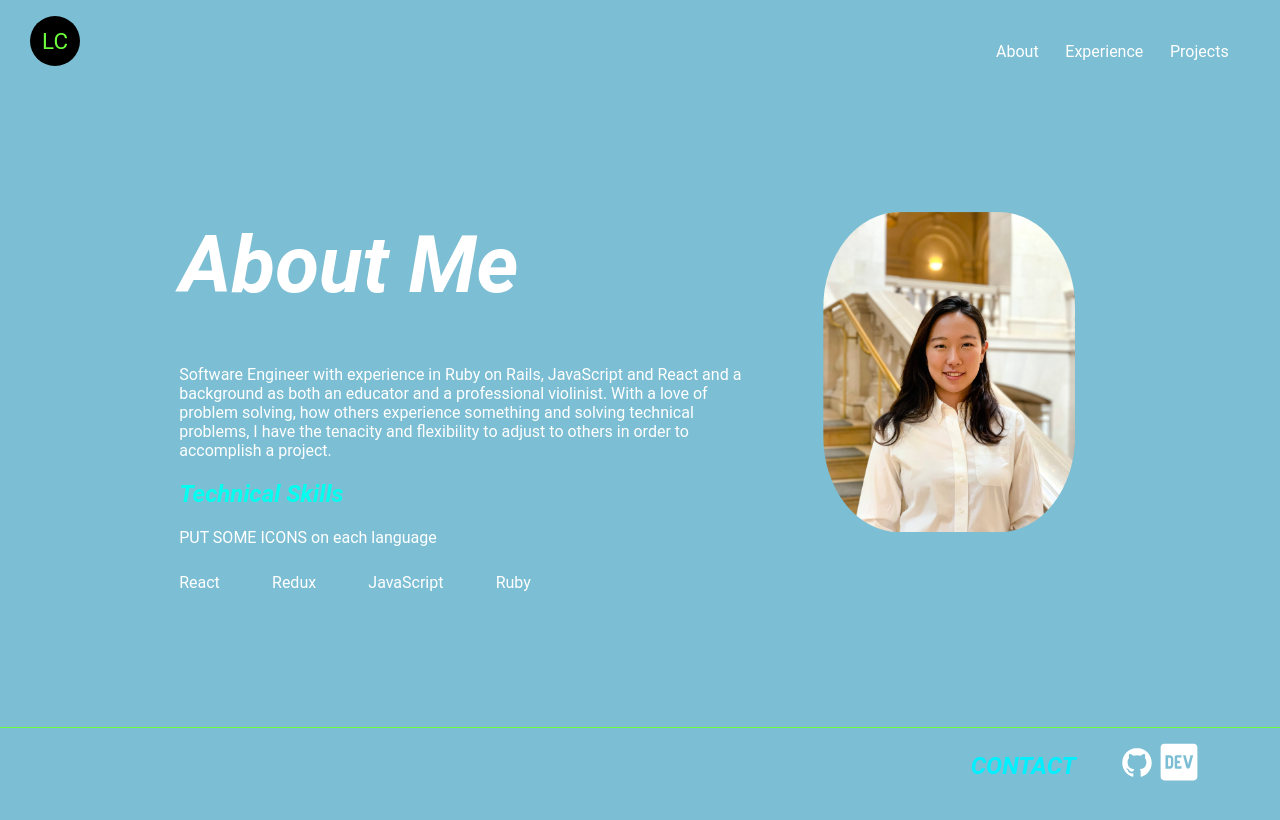
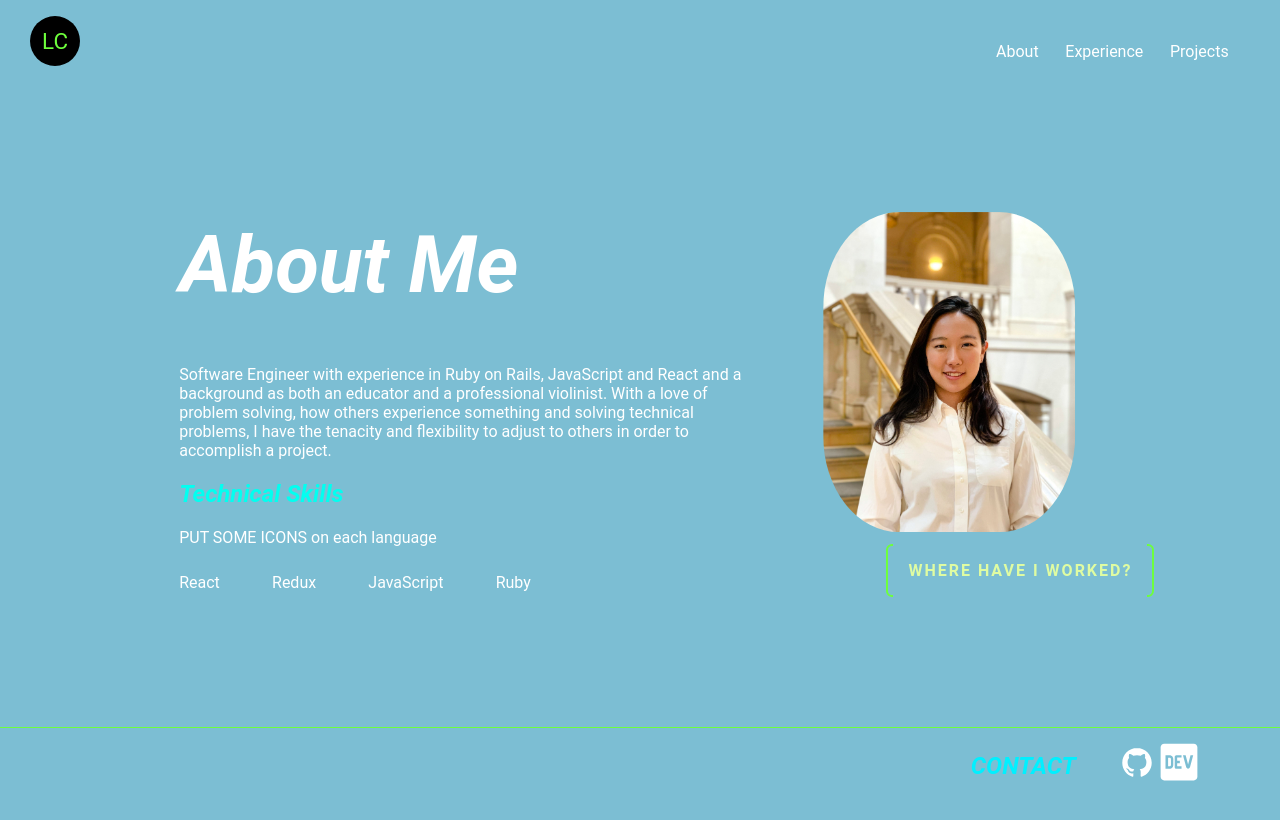
Before and after one commit to lycho33/Portfolio, a React (Create React App) app: page /about in a window 1280 px wide. Shown: the top 820 px of the page. Built offline with nearby package versions, Linux system fonts and the light colour scheme.

Commit message:
add button links to pages

```diff
--- a/src/App.js
+++ b/src/App.js
@@ -1,6 +1,6 @@
 import './css/App.css';
 import React, { useState } from "react"
-import { BrowserRouter as Router, Route, Routes } from 'react-router-dom'
+import { Router, Route, Routes, useLocation } from 'react-router-dom'
 import Home from './pages/Home'
 import Nav from './Nav'
 import Footer from './Footer'
@@ -9,25 +9,27 @@ import Header from './Header'
 import Experience from './pages/Experience';
 import Projects from './pages/Projects'
 import Pages from './pages/Pages'
-import HorizontalScroll from 'react-scroll-horizontal';
+import {AnimatePresence} from 'framer-motion'
 
 function App() {
+
+  const location = useLocation();
+
   const [showNav, setShowNav] = useState(false)
-  const child = { width: `100vw`, height: `80%`}
+
   return (
     <div className='App'>
       <Header showNav={showNav} setShowNav={setShowNav}/>
       <Nav show={showNav}/>
-      {/* <div className='vertical-line'></div> */}
-      {/* <Pages /> */}
 
-      <Routes>
-        <Route exact path="/" element={<Home />}/>
-        <Route path="/about" element={<About />}/>
-        <Route path="/experience" element={<Experience />}/>
-        <Route path="/projects" element={<Projects />}/>
-      </Routes>
-
+      <AnimatePresence exitBeforeEnter>
+        <Routes location={location} key={location.key}>
+          <Route exact path="/" element={<Home />}/>
+          <Route path="/about" element={<About />}/>
+          <Route path="/experience" element={<Experience />}/>
+          <Route path="/projects" element={<Projects />}/>
+        </Routes>
+      </AnimatePresence>
       <Footer />
     </div>
   );
--- a/src/css/About.css
+++ b/src/css/About.css
@@ -31,3 +31,37 @@
 .languages, li {
     padding-right: 10%;
 }
+
+/* Button style */
+.btn-container-a {
+    width: 300px;
+    height: 100px;
+    display: flex;
+    justify-content: center;
+    align-items: center;
+    flex-direction: column;
+    position: relative;
+    left: 68%;
+    margin-top: 3.5%;
+}
+
+.btn-container-a a:hover::before{
+    transform: scaleY(0);
+}
+
+.btn-container-a a::after{
+    content: "";
+    position: absolute;
+    left: 5px;
+    top: -5px;
+    width: calc(100% - 10px);
+    /*100% plus double the times left values*/
+    height: calc(100% + 10px);
+    background-color: #7CBED3;
+    transition: all 0.5s ease-in-out;
+    transform: scaleX(1);
+}
+
+.btn-container-a a:hover::after{
+    transform: scaleX(0);
+}
--- a/src/css/Experience.css
+++ b/src/css/Experience.css
@@ -15,7 +15,7 @@
 
 .tabList{
     position: relative;
-    left: 50%;
+    left: 40%;
     top: 60%;
     transform: translate(-50%, -50%);
 }
@@ -36,3 +36,43 @@ li{
 .description h2{
     color: aqua;
 }
+
+/* Button style */
+.btn-container-e {
+    width: 300px;
+    height: 100px;
+    display: flex;
+    justify-content: center;
+    align-items: center;
+    flex-direction: column;
+    position: relative;
+    left: 83%;
+    margin-top: 9.7%;
+    vertical-align:top;
+	transform:rotate(7deg);
+    -ms-transform:rotate(90deg); /* IE 9 */
+    -moz-transform:rotate(90deg); /* Firefox */
+    -webkit-transform:rotate(90deg); /* Safari and Chrome */
+    -o-transform:rotate(90deg); /* Opera */
+}
+
+.btn-container-e a:hover::before{
+    transform: scaleY(0);
+}
+
+.btn-container-e a::after{
+    content: "";
+    position: absolute;
+    left: 5px;
+    top: -5px;
+    width: calc(100% - 10px);
+    /*100% plus double the times left values*/
+    height: calc(100% + 10px);
+    background-color: #7CBED3;
+    transition: all 0.5s ease-in-out;
+    transform: scaleX(1);
+}
+
+.btn-container-e a:hover::after{
+    transform: scaleX(0);
+}
--- a/src/css/Home.css
+++ b/src/css/Home.css
@@ -1,13 +1,3 @@
-/* .vertical-line{
-    border-right: 1px solid #6EFF3C;
-    height: 80.3vh;
-    width: -10em;
-    float: left;
-    position: inherit;
-    margin: 0 3.4em;
-    margin-top: -6.4em;
-} */
-
 .intro {
     display: inherit;
 }
@@ -36,3 +26,54 @@
     text-align: center;
     margin-top: 30vh;
 }
+
+.btn-container {
+    width: 300px;
+    height: 100px;
+    display: flex;
+    justify-content: center;
+    align-items: center;
+    flex-direction: column;
+    position: relative;
+    left: 40%;
+    margin-top: 8%;
+}
+
+.link {
+    text-decoration: none;
+    border: 2px solid #6EFF3C;
+    padding: 5px;
+    color: #000;
+    text-transform: uppercase;
+    letter-spacing: 2px;
+    position: relative;
+    display: inline-block;
+}
+
+.text {
+    position: relative;
+    /* z-index coz when we put bg to before and after this span text will not be visible */
+    z-index: 1;
+    color: #DFFCA2;
+}
+
+.btn-container a:hover::before{
+    transform: scaleY(0);
+}
+
+.btn-container a::after{
+    content: "";
+    position: absolute;
+    left: 5px;
+    top: -5px;
+    width: calc(100% - 10px);
+    /*100% plus double the times left values*/
+    height: calc(100% + 10px);
+    background-color: #7CBED3;
+    transition: all 0.5s ease-in-out;
+    transform: scaleX(1);
+}
+
+.btn-container a:hover::after{
+    transform: scaleX(0);
+}
--- a/src/pages/About.js
+++ b/src/pages/About.js
@@ -1,12 +1,32 @@
 import React from 'react';
-import HorizontalScroll from 'react-scroll-horizontal';
 import ProfilePic from '../image/profilePic.jpg'
 import '../css/About.css'
+import {motion} from 'framer-motion'
+import { Link } from 'react-router-dom'
 
+const containerVariants = {
+  hidden: {
+    opacity: 0,
+  },
+  visible: {
+    opacity: 1,
+    transition: { delay: 0.3, duration: 1.5 }
+  },
+  exit: {
+    x: '-100vw',
+    transition: { ease: 'easeInOut' }
+  }
+}
 
-function About({child}) {
-  return <div style={child} className='child bg1'>
-
+function About() {
+  return (
+    <motion.div className='home container'
+      variants={containerVariants}
+      initial="hidden"
+      animate="visible"
+      exit="exit"
+    >
+      <div>
         <div className='contents'>
           <div className='bio'>
             <h1 className='about-title'>About Me</h1>
@@ -21,9 +41,13 @@ function About({child}) {
             </ul>
           </div>
           <img src={ProfilePic} alt="Profile Pic" />
-
         </div>
-  </div>;
+        <div className='btn-container-a'>
+          <span className='link'><Link to="/experience"><span className='text'><b>Where have I worked?</b></span></Link></span>
+        </div>
+    </div>
+  </motion.div>
+  );
 }
 
 export default About;
--- a/src/pages/Experience.js
+++ b/src/pages/Experience.js
@@ -3,10 +3,33 @@ import '../css/Experience.css'
 import {ExperienceData} from './ExperienceData'
 import { Tabs, Tab, TabPanel, TabList } from 'react-web-tabs';
 import 'react-web-tabs/dist/react-web-tabs.css';
+import {motion} from 'framer-motion'
+import { Link } from 'react-router-dom'
+
+const containerVariants = {
+  hidden: {
+    opacity: 0,
+  },
+  visible: {
+    opacity: 1,
+    transition: { delay: 0.3, duration: 1.5 }
+  },
+  exit: {
+    x: '-100vw',
+    transition: { ease: 'easeInOut' }
+  }
+}
 
 function Experience({child}) {
 
-  return <div style={child} className='child bg2'>
+  return (
+    <motion.div className='home container'
+    variants={containerVariants}
+    initial="hidden"
+    animate="visible"
+    exit="exit"
+    >
+      <div>
         <h1 className="e-title">Experience</h1>
         <div className='experienceContainer'>
             <Tabs defaultTab="vertical-tab-one" vertical className="tabList">
@@ -38,6 +61,9 @@ function Experience({child}) {
               </TabPanel>
             </Tabs>
         </div>
+        <div className='btn-container-e'>
+          <span className='link'><Link to="/projects"><span className='text'><b>What have I made?</b></span></Link></span>
+        </div>
             {/* {ExperienceData.map((info, index) => {
           return (
               <div className="apps">
@@ -54,7 +80,9 @@ function Experience({child}) {
               </div>
           )
         }) }         */}
-  </div>;
+      </div>
+    </motion.div>
+  );
 }
 
 export default Experience;
--- a/src/pages/Home.js
+++ b/src/pages/Home.js
@@ -1,13 +1,42 @@
 import React from 'react';
 import '../css/Home.css'
+import {motion} from 'framer-motion'
+import { Link } from 'react-router-dom'
+
+const containerVariants = {
+  hidden: {
+    opacity: 0,
+  },
+  visible: {
+    opacity: 1,
+    transition: { delay: 0.3, duration: 1.5 }
+  },
+  exit: {
+    x: '-100vw',
+    transition: { ease: 'easeInOut' }
+  }
+}
 
 function Home({child}) {
-  return <div style={child} className='child bg'>
-      <div className='intro'>
-        <h1>Lydia Cho</h1>
-        <h2 className='title'>Full-Stack Software Engineer</h2>
+  return (
+    <motion.div className='home container'
+      variants={containerVariants}
+      initial="hidden"
+      animate="visible"
+      exit="exit"
+    >
+      <div>
+        <div className='intro'>
+          <h1>Lydia Cho</h1>
+          <h2 className='title'>Full-Stack Software Engineer</h2>
+        </div>
+        <div className='btn-container'>
+          <span className='link'><Link to="/about"><span className='text'><b>Who Am I?</b></span></Link></span>
+        </div>
+
       </div>
-  </div>;
+    </motion.div>
+  );
 }
 
 export default Home;
--- a/src/pages/Projects.js
+++ b/src/pages/Projects.js
@@ -1,9 +1,34 @@
 import React from 'react';
+import {motion} from 'framer-motion'
+
+const containerVariants = {
+  hidden: {
+    opacity: 0,
+  },
+  visible: {
+    opacity: 1,
+    transition: { delay: 0.5, duration: 1.5 }
+  },
+  exit: {
+    x: '-100vw',
+    transition: { ease: 'easeInOut' }
+  }
+}
 
 function Projects({child}) {
-  return <div style={child} className='child bg3'>
-      Projects
-  </div>;
+
+  return (
+    <motion.div className='home container'
+    variants={containerVariants}
+    initial="hidden"
+    animate="visible"
+    exit="exit"
+    >
+      <div>
+          <h1>Projects</h1>
+      </div>
+    </motion.div>
+  );
 }
 
 export default Projects;
```
Lines whose indentation alone changed are shown as unchanged.
